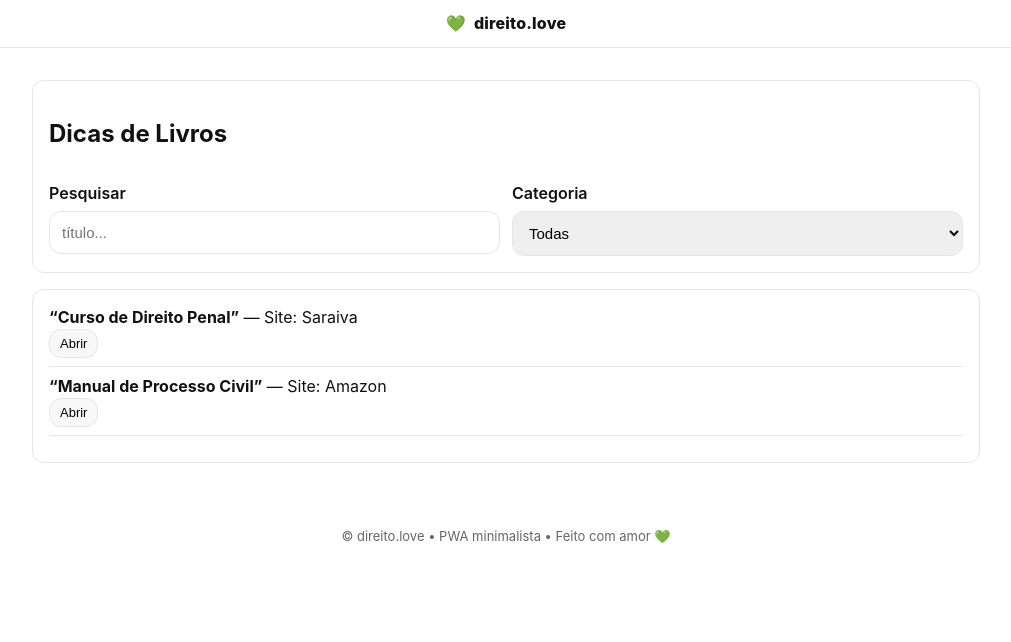
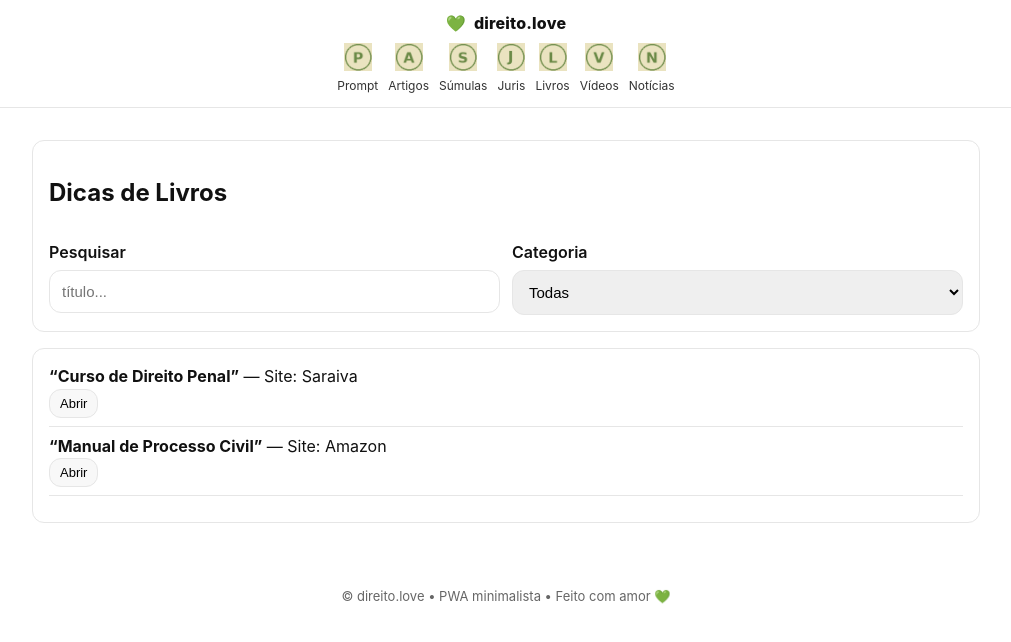
Before and after one commit to osvaldosereia/teste4, a plain HTML site: page livros.html in a window 1280 px wide. Shown: the whole page, without its empty margins (134-1145 px from the left). Drawn offline with Linux system fonts and the light colour scheme.

Commit message:
Update livros.html

```diff
--- a/livros.html
+++ b/livros.html
@@ -13,17 +13,18 @@
 </head>
 <body data-page="livros">
   <header class="topbar">
-    <div class="brand">💚 <span>direito.love</span></div>
-    <nav class="nav" style="display:none">
-      <a href="index.html">Criar Prompt</a>
-      <a href="artigos.html">Artigos</a>
-      <a href="sumulas.html">Súmulas</a>
-      <a href="jurisprudencia.html">Jurisprudência</a>
-      <a href="livros.html">Livros</a>
-      <a href="videos.html">Vídeos</a>
-      <a href="noticias.html">Notícias</a>
-    </nav>
-  </header>
+  <div class="brand">💚 <span>direito.love</span></div>
+
+  <div class="iconmenu" role="navigation" aria-label="Menu principal">
+    <a href="index.html" aria-label="Criar Prompt"><img src="icons/i-prompt.png" alt=""><span>Prompt</span></a>
+    <a href="artigos.html" aria-label="Artigos"><img src="icons/i-artigos.png" alt=""><span>Artigos</span></a>
+    <a href="sumulas.html" aria-label="Súmulas"><img src="icons/i-sumulas.png" alt=""><span>Súmulas</span></a>
+    <a href="jurisprudencia.html" aria-label="Jurisprudência"><img src="icons/i-juris.png" alt=""><span>Juris</span></a>
+    <a href="livros.html" aria-label="Livros"><img src="icons/i-livros.png" alt=""><span>Livros</span></a>
+    <a href="videos.html" aria-label="Vídeos"><img src="icons/i-videos.png" alt=""><span>Vídeos</span></a>
+    <a href="noticias.html" aria-label="Notícias"><img src="icons/i-noticias.png" alt=""><span>Notícias</span></a>
+  </div>
+</header>
   <main class="container">
 
 <section class="card">
```
